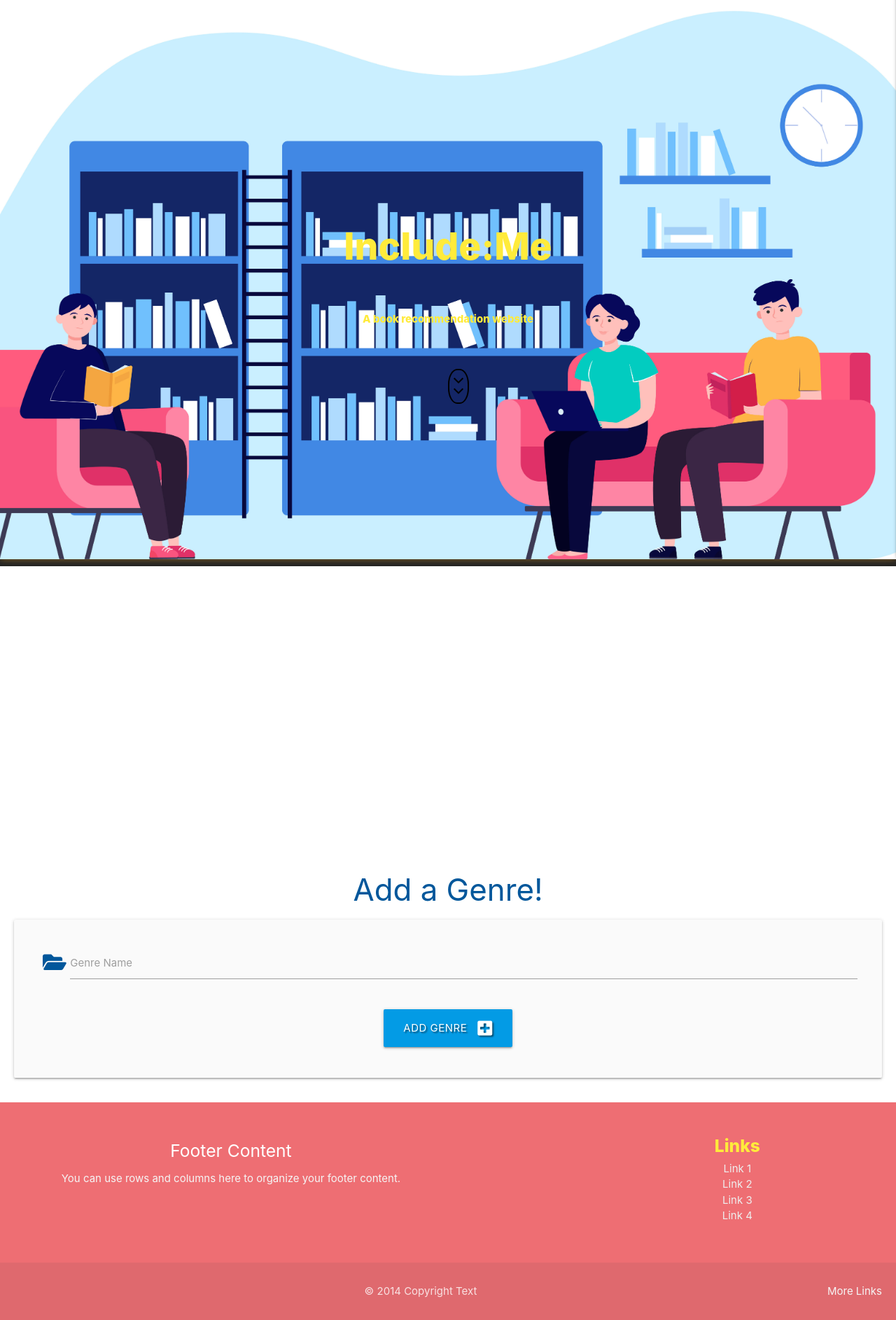
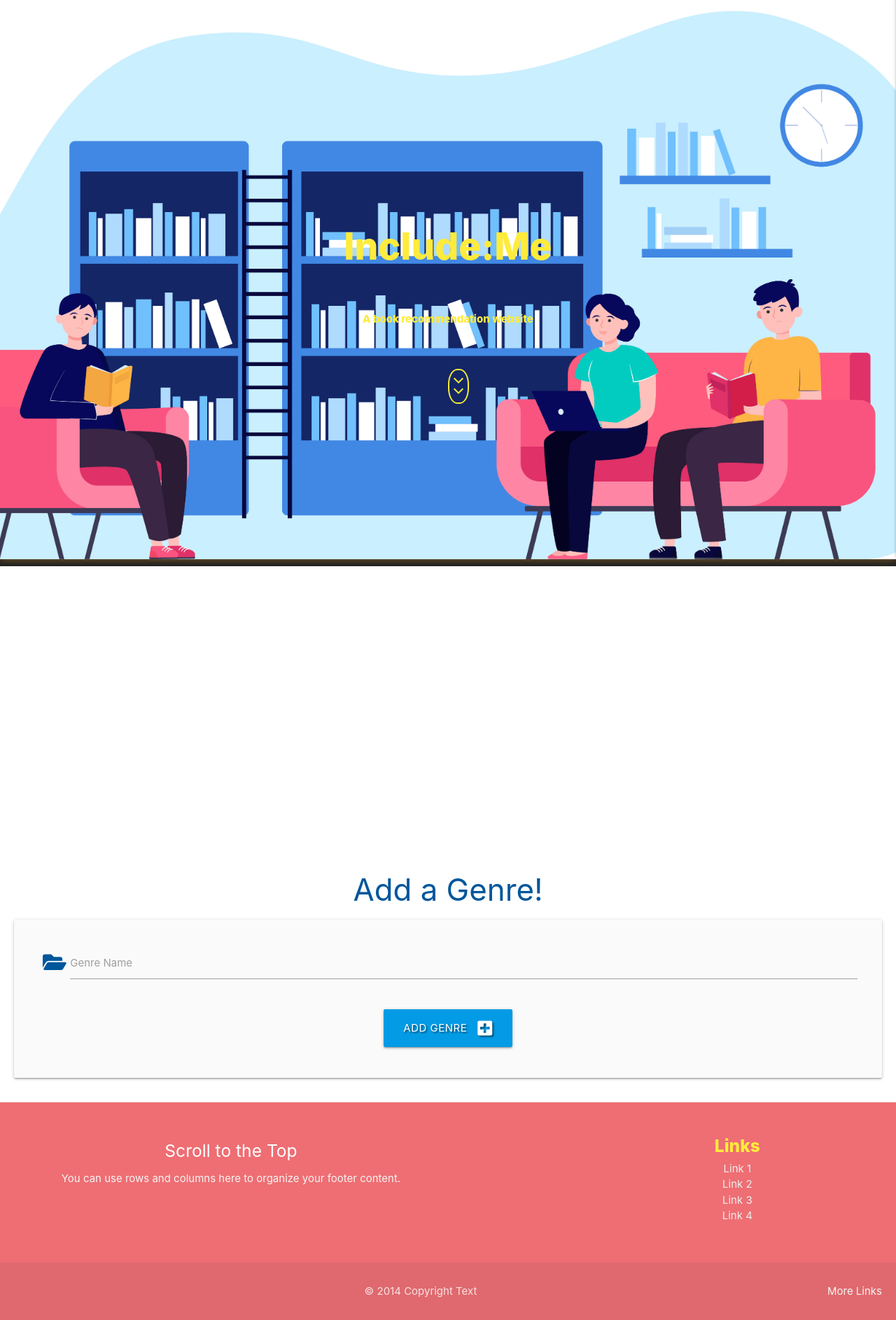
Before and after one commit to Benjamin144/Include-Me, a Flask app: page /add_genre in a window 1280 px wide. Shown: the part 65-1951 px from the top of the page at 70% size. Run offline with Flask 2, Linux system fonts and the light colour scheme; some libraries are stand-ins or nearby versions.

Commit message:
added scroll down button

```diff
--- a/static/css/style.css
+++ b/static/css/style.css
@@ -1,5 +1,9 @@
 
 @import url('https://fonts.googleapis.com/css2?family=Montserrat:wght@600&display=swap');
+
+html{
+    scroll-behavior: smooth;
+}
 
 
 #sec-2{
@@ -41,7 +45,7 @@
 .scroll-down{
     height: 50px;
     width: 30px;
-    border: 2px solid black;
+    border: 2px solid #F7EC36;
     z-index: 1;
     position: absolute;
     left: 50%;
@@ -56,7 +60,7 @@
     position: absolute;
     top: 20%;
     left: 50%;
-    border: 2px solid black;
+    border: 2px solid #F7EC36;
     height: 10px;
     width: 10px;
     transform: translate(-50%, -90%) rotate(45deg);
--- a/templates/base.html
+++ b/templates/base.html
@@ -11,12 +11,14 @@
         type="text/css">
     <!-- Font Awesome -->
     <link href="https://cdnjs.cloudflare.com/ajax/libs/font-awesome/5.15.1/css/all.min.css" rel="stylesheet" />
-    <!-- Google Fonts -->
-    <!--<link href="https://fonts.googleapis.com/css?family=Roboto:300,400,500,700&display=swap" rel="stylesheet" />-->
+    <!-- Google Fonts & Icons-->
+    <link href="https://fonts.googleapis.com/icon?family=Material+Icons"
+      rel="stylesheet">
     <link rel="preconnect" href="https://fonts.gstatic.com">
     <link href="https://fonts.googleapis.com/css2?family=Montserrat:wght@600&display=swap" rel="stylesheet">
 
     <link rel="stylesheet" href="{{ url_for('static', filename='css/style.css') }}" type="text/css">
+
     <!-- Attributed code creation and style to Tim Nelson (Code Institute Devs however code has been rewritten by myself to refect the unique database management and functionality for this site-->
     <!-- https://courses.codeinstitute.net/courses/course-v1:CodeInstitute+DCP101+2017_T3/courseware/196c000dd670458cafc7b2dc9d4a8245/016a25dab553425ba26288263c0c3a6e/?child=first-->
 
@@ -56,9 +58,11 @@
                 <section id="sec-1">
                     <div class="container">
                         <h2 class="yellow-text accent-4 center-align">Include:Me</h2>
-                        <div class="scroll-down">
+                       <a href="#sec-2">
+                        <div class="scroll-down"></div>
+                            </a>
                         </div>
-                    </div>
+
                 </section>
                 <section>
                     <div class="container">
@@ -97,6 +101,7 @@
         <div class="row-flashes">
             <h4 class="light-blue lighten-4 center-align">{{ message }}</h4>
         </div>
+
         {% endfor %}
         {% endif %}
         {% endwith %}
@@ -112,7 +117,7 @@
         <div class="container">
             <div class="row">
                 <div class="col l6 s12">
-                    <h5 class="white-text">Footer Content</h5>
+                    <h5 class="white-text">Scroll to the Top</h5>
                     <p class="grey-text text-lighten-4">You can use rows and columns here to organize your footer
                         content.</p>
                 </div>
```
Also changed, not shown: README.md.
